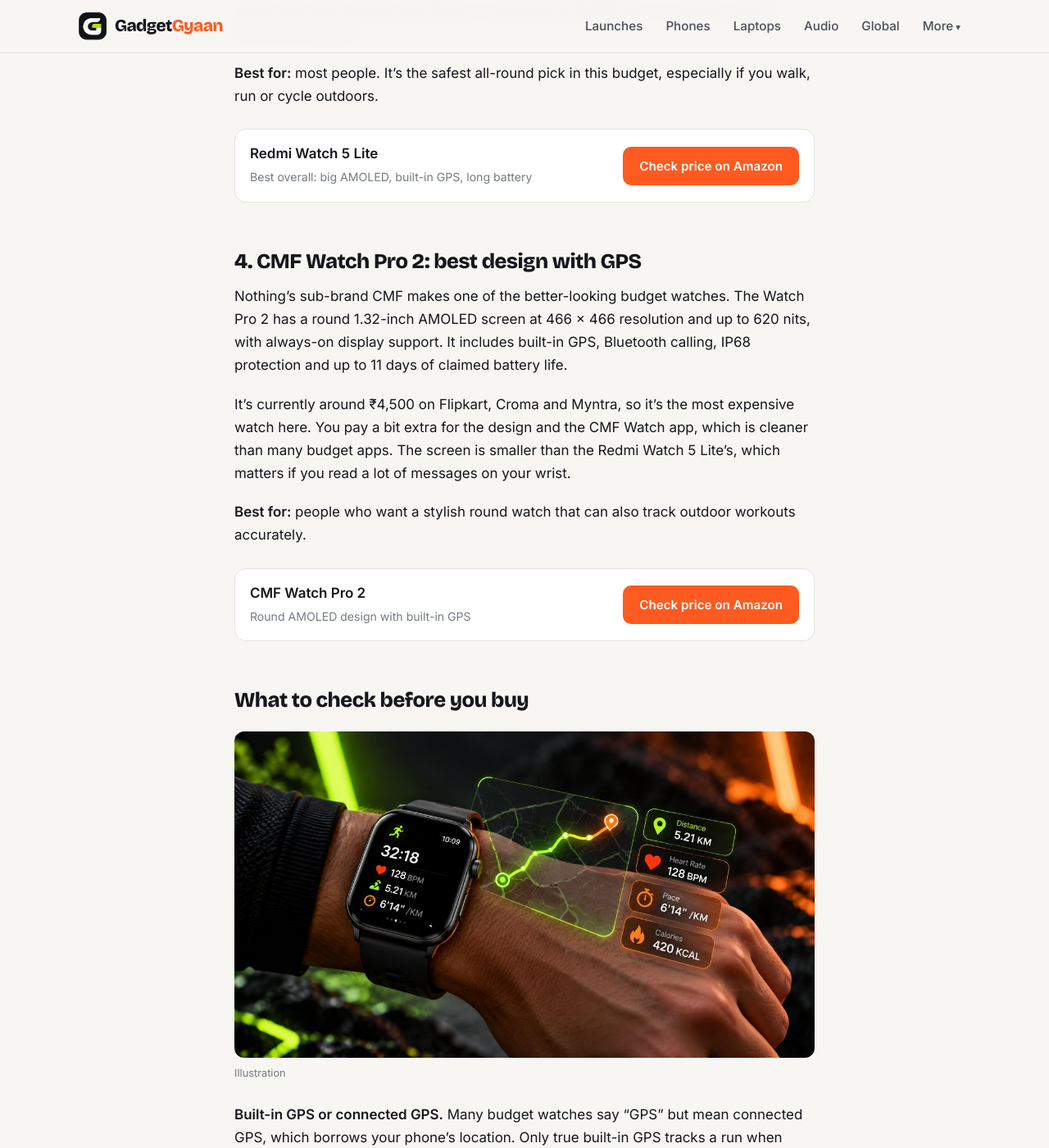
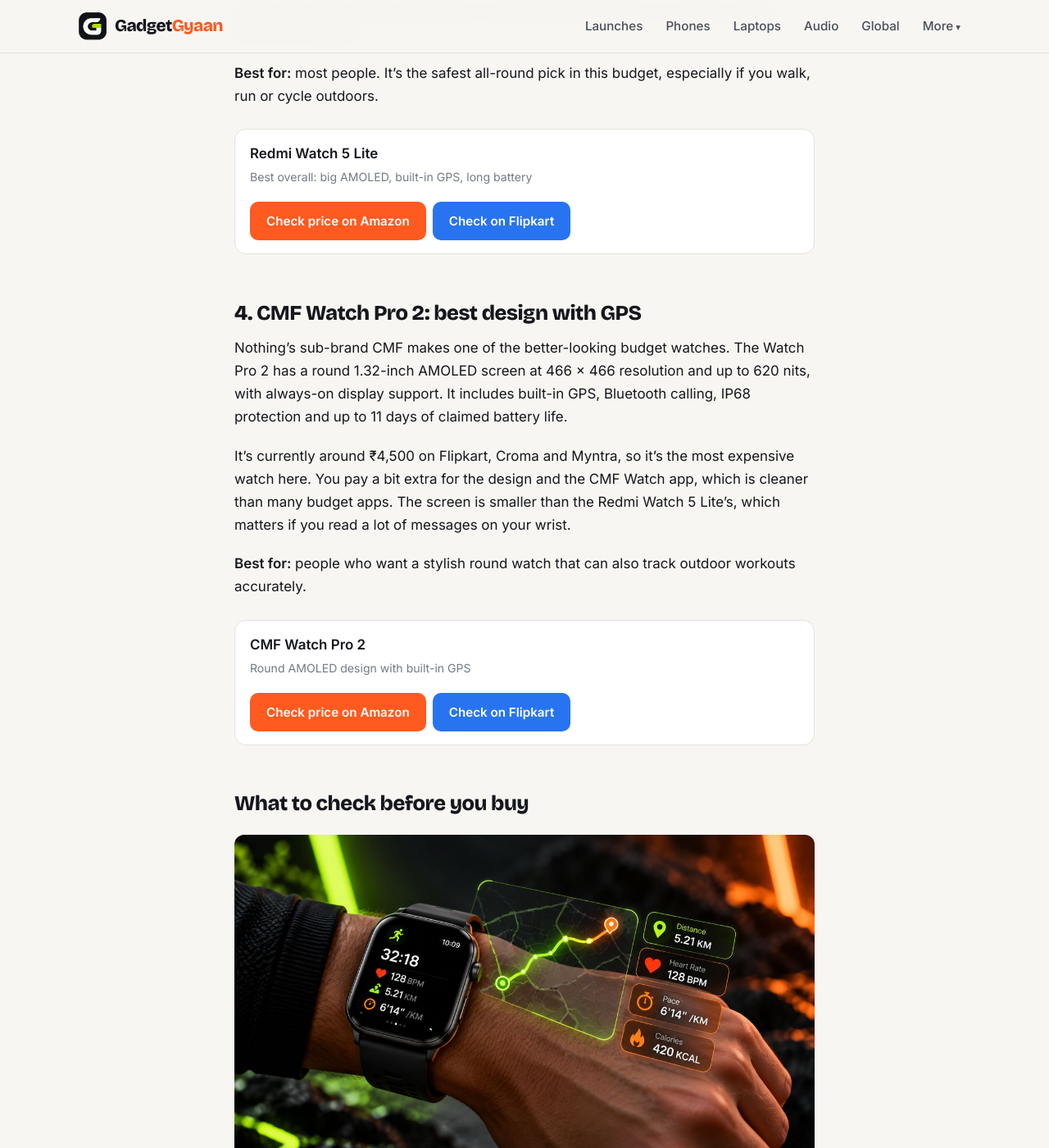
Before and after one commit to kiteksood167/kiteksood167.github.io, a Jekyll site: the page built from _posts/2026-10-20-best-smartwatches-under-5000.md, in a window 1280 px wide and 1400 px high, scrolled down 2817 px. Shown: the whole window at 82% size. Built offline with Jekyll 4.4.1, drawn with Linux system fonts in a browser that asks for light colours; part of the change alters nothing that is shown.

Commit message:
Turn on Flipkart affiliate buttons
Co-Authored-By: Claude Opus 5.5 <noreply@anthropic.com>
Claude-Session: https://claude.ai/code/session_019xqcqbRMqun33QWSRS29Nw

```diff
--- a/_config.yml
+++ b/_config.yml
@@ -22,7 +22,7 @@ cusdis_app_id: ""                 # <-- Cusdis App ID; comments appear on posts
 # Money settings — leave empty until you are approved.
 adsense_client: ""          # <-- e.g. "ca-pub-1234567890123456" after AdSense approval
 amazon_tag: "gadgetgyaan00-21"              # <-- Amazon.in Associates tag, e.g. "gadgetgyaan-21"
-flipkart_affid: ""          # <-- Flipkart Affiliate ID (affid); adds a Flipkart button to India buy boxes
+flipkart_affid: "kiteksood"          # <-- Flipkart Affiliate ID (affid); adds a Flipkart button to India buy boxes
 amazon_tag_us: ""           # <-- Amazon.com Associates tag for Global posts, e.g. "gadgetgyaan-20"
 
 # Categories shown in the menu
```
